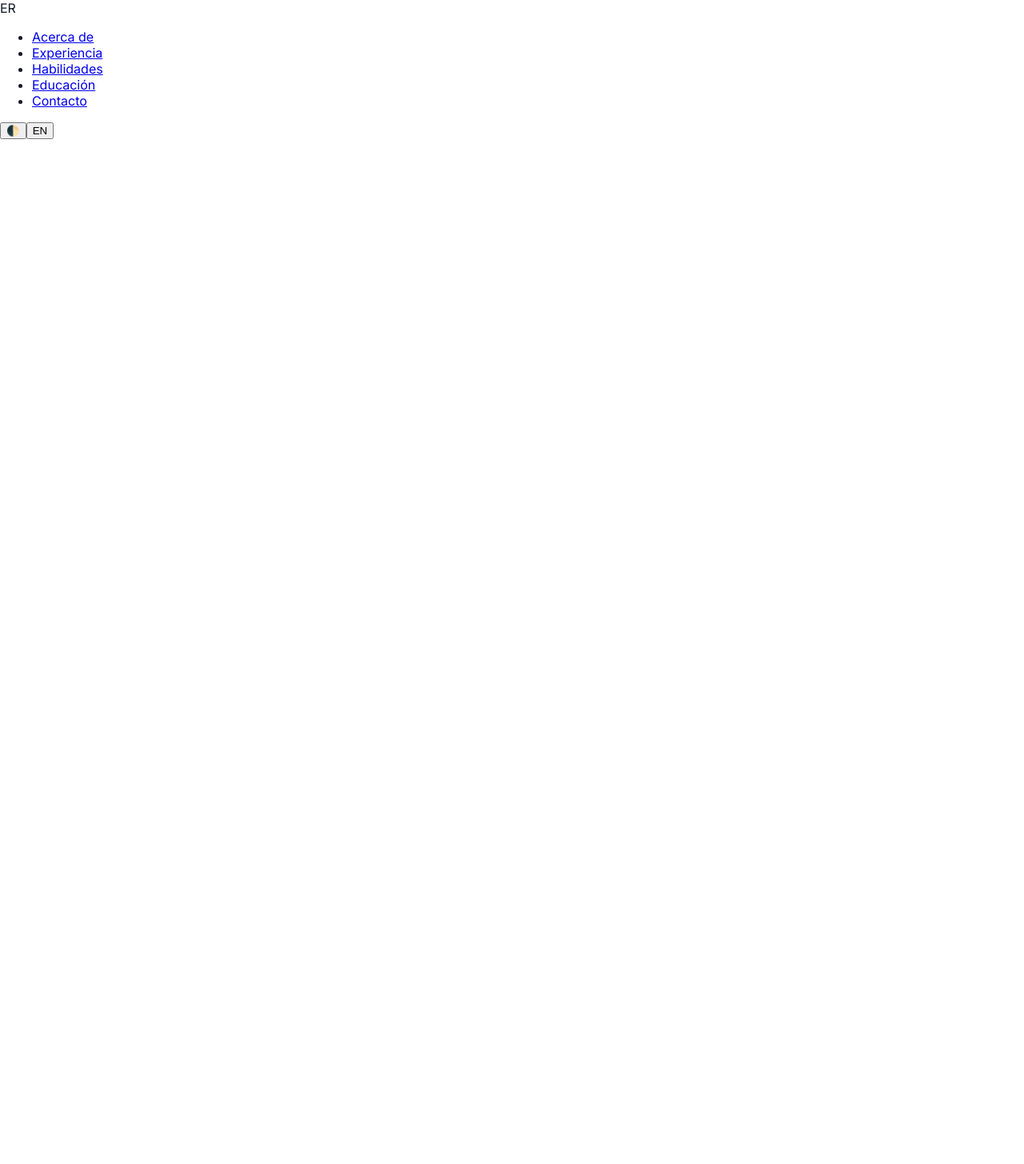
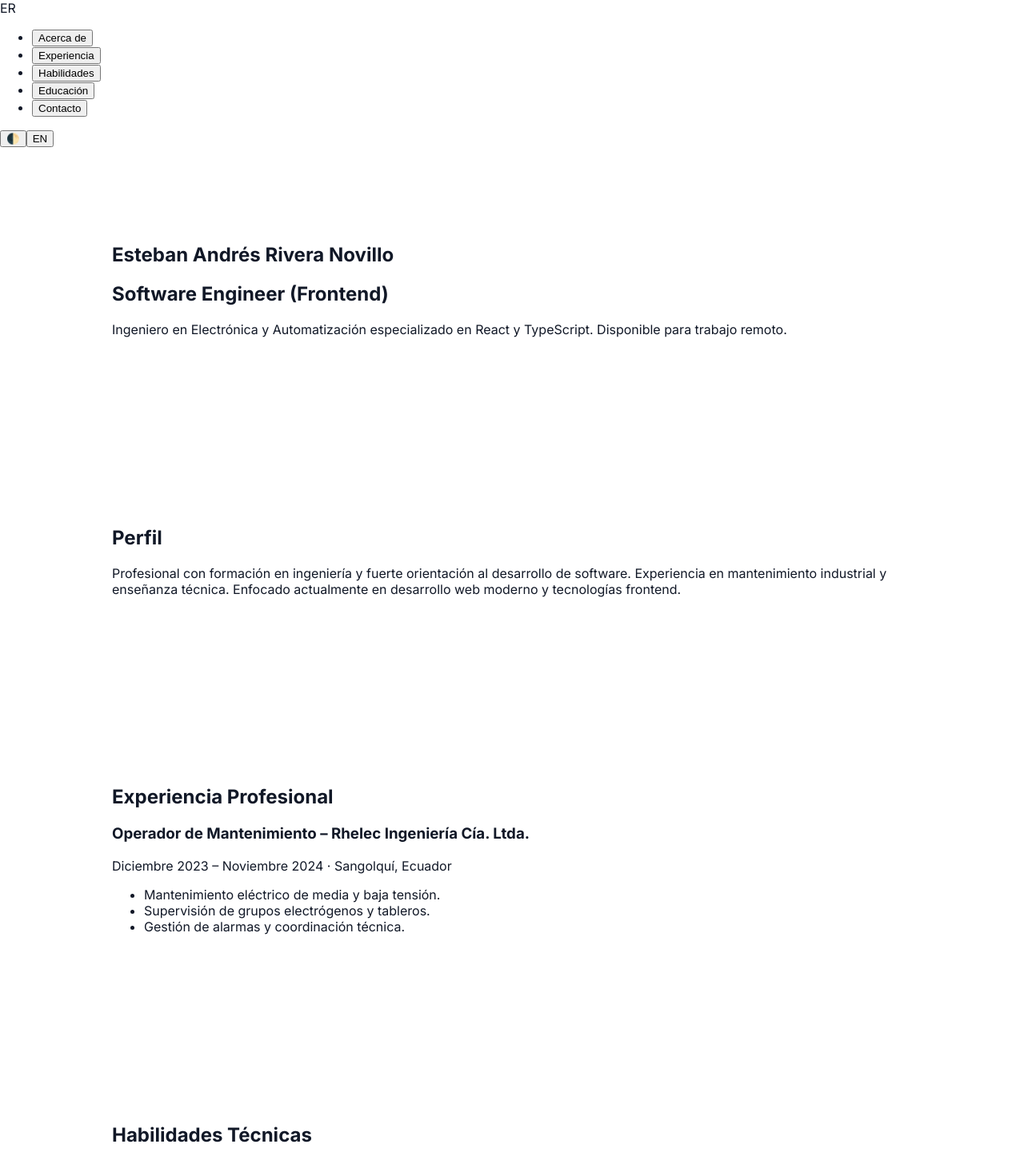
Before and after one commit to earivera6/cv-esteban-web, a React (Vite) app: page / in a window 1280 px wide. Shown: the top 1456 px of the page at 80% size. Before the commit the page ends 800 px from the top, so only its background shows below. Built offline with nearby package versions, Linux system fonts and the light colour scheme.

Commit message:
Add structured data (Schema.org Person)

```diff
--- a/src/App.css
+++ b/src/App.css
@@ -1,33 +1,78 @@
+/* NAVBAR */
+
 .navbar {
   position: fixed;
   top: 0;
   width: 100%;
-  padding: 1rem 3rem;
+  backdrop-filter: blur(10px);
+  background: rgba(255, 255, 255, 0.9);
+  border-bottom: 1px solid #e5e7eb;
+  z-index: 1000;
+  transition: all 0.3s ease;
+}
+
+.dark .navbar {
+  background: rgba(17, 24, 39, 0.9);
+  border-bottom: 1px solid #1f2937;
+}
+
+.navbar.scrolled {
+  box-shadow: 0 4px 20px rgba(0, 0, 0, 0.05);
+}
+
+.nav-container {
+  max-width: 1100px;
+  margin: 0 auto;
+  padding: 1rem 2rem;
   display: flex;
   justify-content: space-between;
   align-items: center;
-  background: var(--bg);
-  border-bottom: 1px solid #e5e7eb;
-  z-index: 1000;
 }
 
-.nav-links {
+.nav-logo {
+  font-weight: 700;
+  font-size: 1.2rem;
+  cursor: pointer;
+}
+
+.nav-menu {
   display: flex;
   gap: 2rem;
   list-style: none;
 }
 
-.nav-links a {
-  text-decoration: none;
-  color: var(--text);
+.nav-link {
+  background: none;
+  border: none;
+  font-size: 0.95rem;
+  cursor: pointer;
+  color: inherit;
   font-weight: 500;
+  transition: color 0.2s ease;
 }
 
-.controls button {
-  margin-left: 1rem;
+.nav-link:hover {
+  color: #2563eb;
+}
+
+.nav-link.active {
+  color: #2563eb;
+}
+
+.nav-controls {
+  display: flex;
+  gap: 0.5rem;
+}
+
+.control-btn {
   background: none;
-  border: 1px solid var(--secondary);
-  padding: 0.4rem 0.8rem;
+  border: 1px solid #e5e7eb;
+  padding: 0.4rem 0.6rem;
   border-radius: 6px;
   cursor: pointer;
+  font-size: 0.9rem;
 }
+
+.dark .control-btn {
+  border: 1px solid #374151;
+}
--- a/src/App.tsx
+++ b/src/App.tsx
@@ -26,7 +26,60 @@ function App() {
       />
 
       <main>
-        {/* Hero, About, Experience... */}
+        <section id="hero" className="section hero">
+          <h1>
+            Esteban Andrés Rivera Novillo
+          </h1>
+          <h2>Software Engineer (Frontend)</h2>
+          <p>
+            Ingeniero en Electrónica y Automatización especializado en React y
+            TypeScript. Disponible para trabajo remoto.
+          </p>
+        </section>
+
+        <section id="about" className="section">
+          <h2>Perfil</h2>
+          <p>
+            Profesional con formación en ingeniería y fuerte orientación al
+            desarrollo de software. Experiencia en mantenimiento industrial y
+            enseñanza técnica. Enfocado actualmente en desarrollo web moderno y
+            tecnologías frontend.
+          </p>
+        </section>
+
+        <section id="experience" className="section">
+          <h2>Experiencia Profesional</h2>
+          <h3>Operador de Mantenimiento – Rhelec Ingeniería Cía. Ltda.</h3>
+          <p>Diciembre 2023 – Noviembre 2024 · Sangolquí, Ecuador</p>
+          <ul>
+            <li>Mantenimiento eléctrico de media y baja tensión.</li>
+            <li>Supervisión de grupos electrógenos y tableros.</li>
+            <li>Gestión de alarmas y coordinación técnica.</li>
+          </ul>
+        </section>
+
+        <section id="skills" className="section">
+          <h2>Habilidades Técnicas</h2>
+          <ul>
+            <li>React</li>
+            <li>TypeScript</li>
+            <li>JavaScript</li>
+            <li>HTML5 & CSS3</li>
+            <li>Git & GitHub</li>
+          </ul>
+        </section>
+
+        <section id="education" className="section">
+          <h2>Educación</h2>
+          <h3>Ingeniería en Electrónica y Automatización</h3>
+          <p>Universidad de las Fuerzas Armadas – ESPE · Quito, Ecuador</p>
+        </section>
+
+        <section id="contact" className="section">
+          <h2>Contacto</h2>
+          <p>Email: estebanrivera200039@gmail.com</p>
+          <p>Teléfono: 0995085634</p>
+        </section>
       </main>
     </>
   );
--- a/src/components/Navbar.tsx
+++ b/src/components/Navbar.tsx
@@ -1,7 +1,4 @@
-
-interface NavbarProps {
-  activeSection: string;
-}
+import { useEffect, useState } from "react";
 
 interface Props {
   toggleTheme: () => void;
@@ -9,24 +6,84 @@ interface Props {
   language: "es" | "en";
 }
 
-export default function Navbar({ toggleTheme, toggleLanguage, language }: Props) {
+export default function Navbar({
+  toggleTheme,
+  toggleLanguage,
+  language,
+}: Props) {
+  const [scrolled, setScrolled] = useState(false);
+  const [activeSection, setActiveSection] = useState("about");
+
+  // Detectar scroll para efecto visual
+  useEffect(() => {
+    const handleScroll = () => {
+      setScrolled(window.scrollY > 40);
+
+      const sections = ["about", "experience", "skills", "education", "contact"];
+      const scrollPosition = window.scrollY + 120;
+
+      for (const section of sections) {
+        const element = document.getElementById(section);
+        if (
+          element &&
+          scrollPosition >= element.offsetTop &&
+          scrollPosition < element.offsetTop + element.offsetHeight
+        ) {
+          setActiveSection(section);
+        }
+      }
+    };
+
+    window.addEventListener("scroll", handleScroll);
+    return () => window.removeEventListener("scroll", handleScroll);
+  }, []);
+
+  const scrollToSection = (id: string) => {
+    const element = document.getElementById(id);
+    if (element) {
+      element.scrollIntoView({ behavior: "smooth" });
+    }
+  };
+
+  const navItems = [
+    { id: "about", label: language === "es" ? "Acerca de" : "About" },
+    { id: "experience", label: language === "es" ? "Experiencia" : "Experience" },
+    { id: "skills", label: language === "es" ? "Habilidades" : "Skills" },
+    { id: "education", label: language === "es" ? "Educación" : "Education" },
+    { id: "contact", label: language === "es" ? "Contacto" : "Contact" },
+  ];
+
   return (
-    <nav className="navbar">
-      <div className="logo">ER</div>
+    <nav className={`navbar ${scrolled ? "scrolled" : ""}`}>
+      <div className="nav-container">
+        <div className="nav-logo" onClick={() => scrollToSection("about")}>
+          ER
+        </div>
 
-      <ul className="nav-links">
-        <li><a href="#about">{language === "es" ? "Acerca de" : "About"}</a></li>
-        <li><a href="#experience">{language === "es" ? "Experiencia" : "Experience"}</a></li>
-        <li><a href="#skills">{language === "es" ? "Habilidades" : "Skills"}</a></li>
-        <li><a href="#education">{language === "es" ? "Educación" : "Education"}</a></li>
-        <li><a href="#contact">{language === "es" ? "Contacto" : "Contact"}</a></li>
-      </ul>
+        <ul className="nav-menu">
+          {navItems.map((item) => (
+            <li key={item.id}>
+              <button
+                className={`nav-link ${
+                  activeSection === item.id ? "active" : ""
+                }`}
+                onClick={() => scrollToSection(item.id)}
+              >
+                {item.label}
+              </button>
+            </li>
+          ))}
+        </ul>
 
-      <div className="controls">
-        <button onClick={toggleTheme}>🌓</button>
-        <button onClick={toggleLanguage}>
-          {language === "es" ? "EN" : "ES"}
-        </button>
+        <div className="nav-controls">
+          <button className="control-btn" onClick={toggleTheme}>
+            🌓
+          </button>
+
+          <button className="control-btn" onClick={toggleLanguage}>
+            {language === "es" ? "EN" : "ES"}
+          </button>
+        </div>
       </div>
     </nav>
   );
--- a/src/index.css
+++ b/src/index.css
@@ -19,3 +19,13 @@ body {
   color: var(--text);
   transition: all 0.3s ease;
 }
+
+html {
+  scroll-behavior: smooth;
+}
+
+.section {
+  padding: 100px 20px;
+  max-width: 1000px;
+  margin: 0 auto;
+}
```
